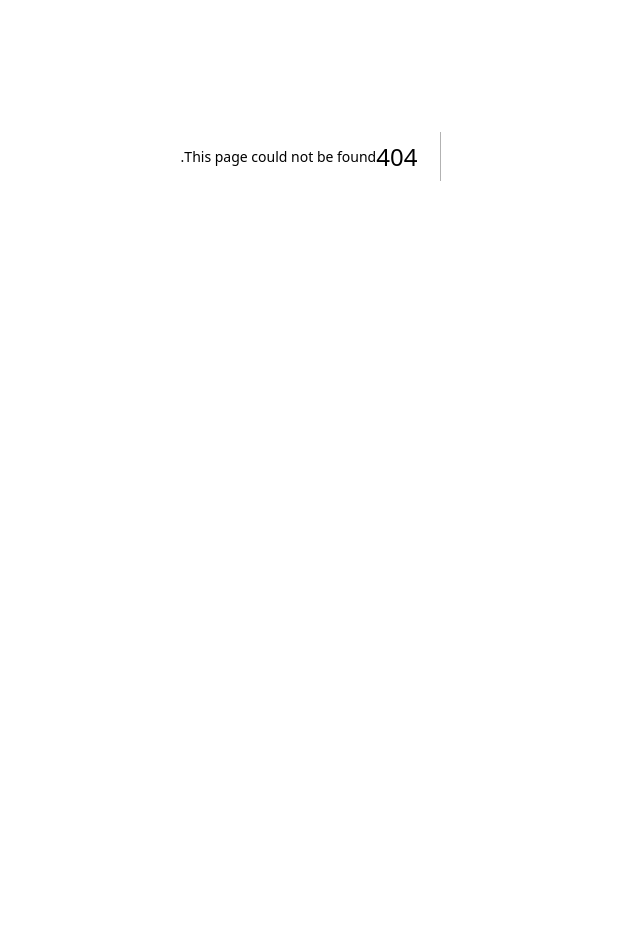
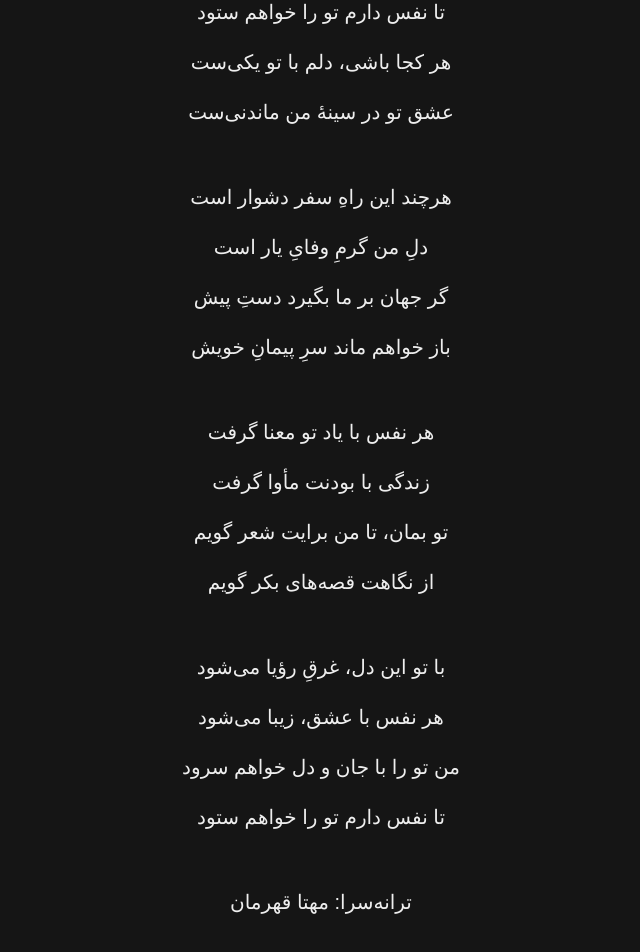
Before and after one commit to mahtaghahreman/Mahta_ghahreman, a Next.js app: page /lyrics/jan-o-del in a window 1280 px wide. Before the commit this address had no page. Shown: the part 244-1196 px from the top of the page, without its empty margins (319-959 px from the left). Before the commit the page ends 800 px from the top, so only its background shows below. Built offline with nearby package versions, Linux system fonts and the light colour scheme.

Commit message:
Create page.tsx

```diff
--- /dev/null
+++ b/app/lyrics/jan-o-del/page.tsx
@@ -0,0 +1,42 @@
+export default function JanOdelPage() {
+return ( <main className="lyrics-page"> <h1>جان و دل</h1>
+
+
+  <div className="lyrics-text">
+    <p>
+      من تو را با جان و دل خواهم سرود<br />
+      تا نفس دارم تو را خواهم ستود<br />
+      هر کجا باشی، دلم با تو یکی‌ست<br />
+      عشق تو در سینهٔ من ماندنی‌ست
+    </p>
+
+    <p>
+      هرچند این راهِ سفر دشوار است<br />
+      دلِ من گرمِ وفایِ یار است<br />
+      گر جهان بر ما بگیرد دستِ پیش<br />
+      باز خواهم ماند سرِ پیمانِ خویش
+    </p>
+
+    <p>
+      هر نفس با یاد تو معنا گرفت<br />
+      زندگی با بودنت مأوا گرفت<br />
+      تو بمان، تا من برایت شعر گویم<br />
+      از نگاهت قصه‌های بکر گویم
+    </p>
+
+    <p>
+      با تو این دل، غرقِ رؤیا می‌شود<br />
+      هر نفس با عشق، زیبا می‌شود<br />
+      من تو را با جان و دل خواهم سرود<br />
+      تا نفس دارم تو را خواهم ستود
+    </p>
+
+    <p>
+      ترانه‌سرا: مهتا قهرمان
+    </p>
+  </div>
+</main>
+
+
+);
+}
```
